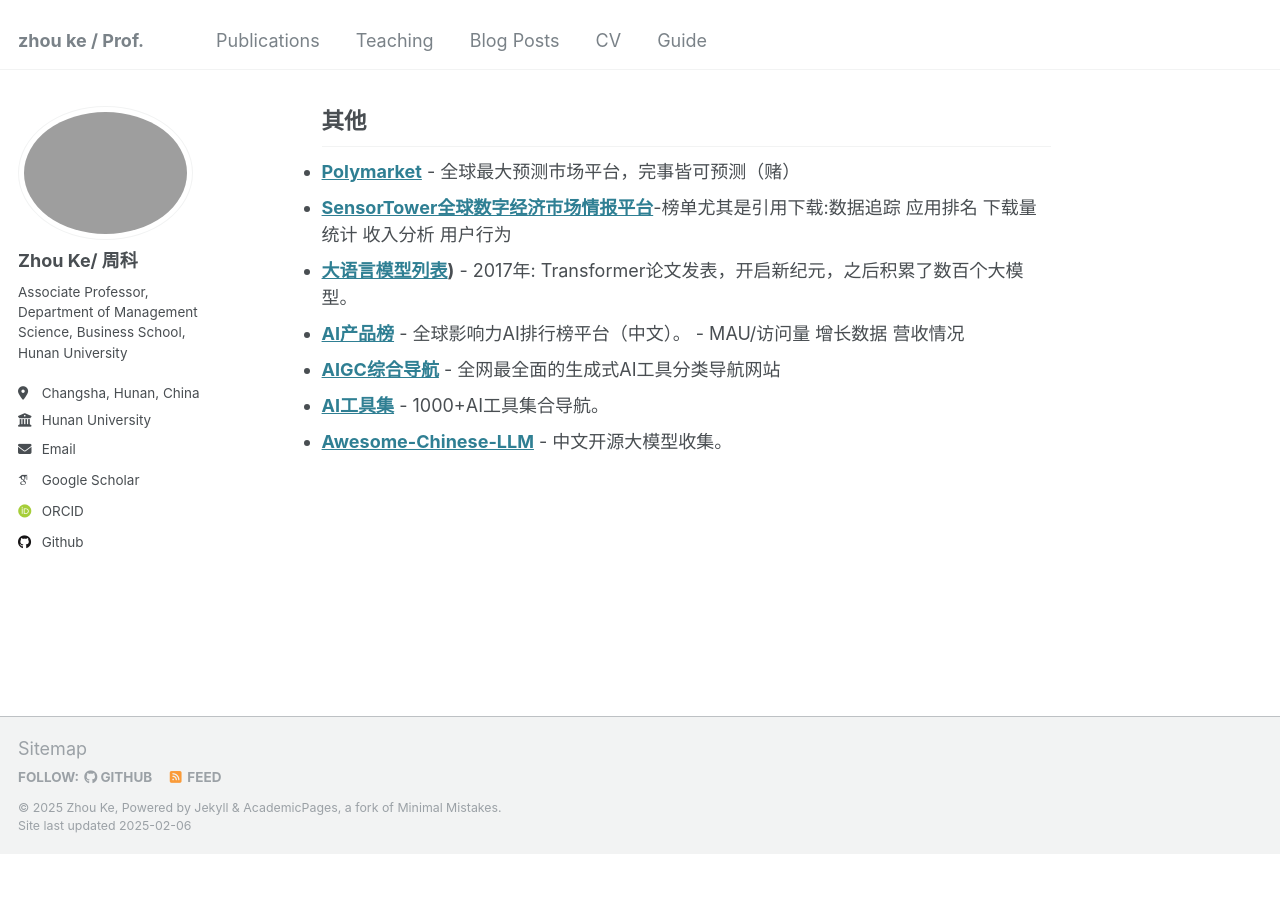
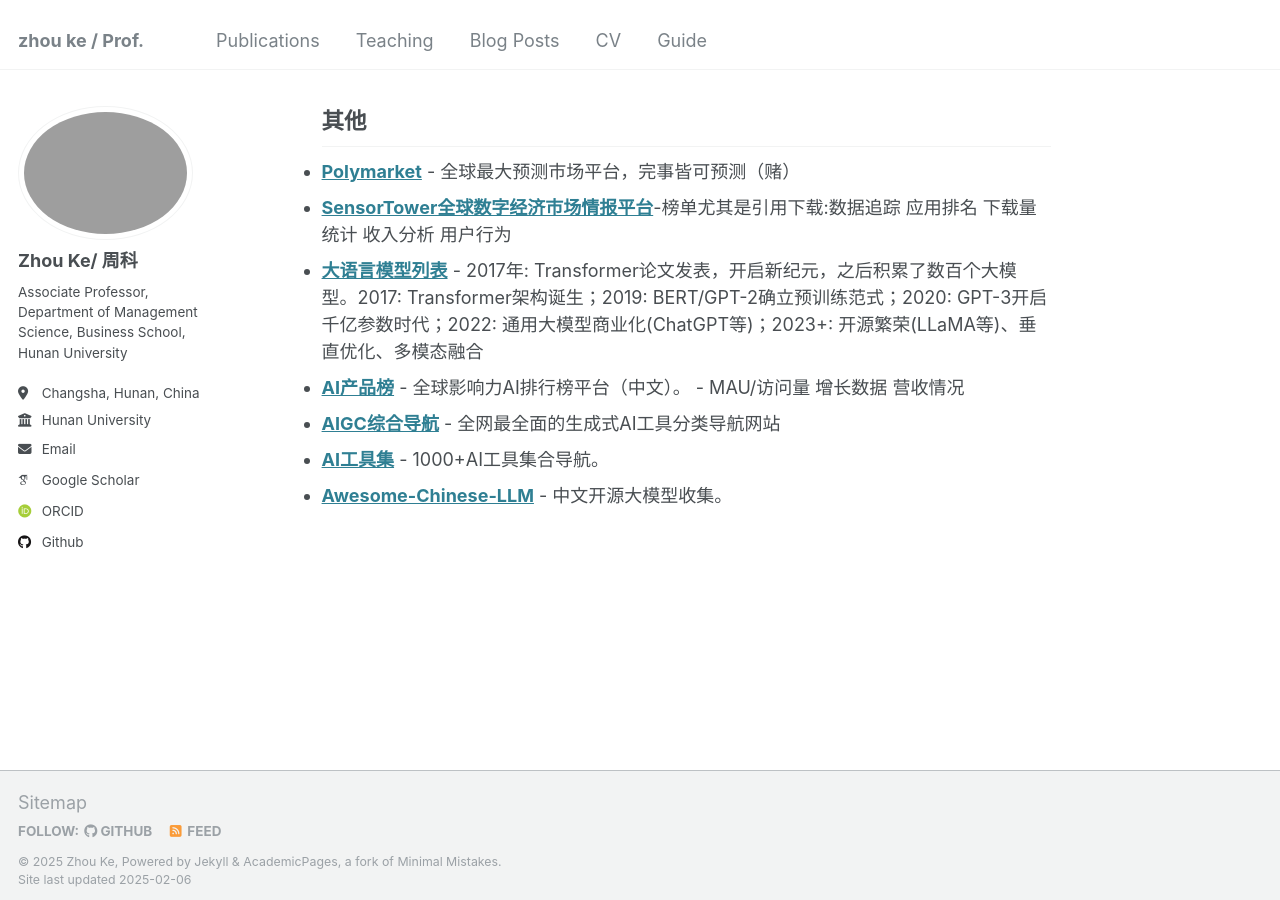
Before and after one commit to hustzhke/hustzhke.github.io, a Jekyll site: the page built from _pages/about.md, in a window 1280 px wide and 900 px high, scrolled down 3437 px. Built offline with Jekyll 4.4.1, drawn with Linux system fonts in a browser that asks for light colours; some web fonts are replaced; before the commit the page ends 4291 px from its top, so only the background shows below that.

Commit message:
Update about.md

```diff
--- a/_pages/about.md
+++ b/_pages/about.md
@@ -80,7 +80,7 @@
 ## 其他
 * **[Polymarket](https://polymarket.com)** - 全球最大预测市场平台，完事皆可预测（赌）
 * **[SensorTower全球数字经济市场情报平台](https://app.sensortower-china.com/top-charts?category=0&country=US&date=2025-02-04&device=iphone&os=ios)**-榜单尤其是引用下载:数据追踪 应用排名 下载量统计  收入分析 用户行为
-* **[大语言模型列表](https://lifearchitect.ai/models-table/))** - 2017年: Transformer论文发表，开启新纪元，之后积累了数百个大模型。
+* **[大语言模型列表](https://lifearchitect.ai/models-table/)** - 2017年: Transformer论文发表，开启新纪元，之后积累了数百个大模型。2017: Transformer架构诞生；2019: BERT/GPT-2确立预训练范式；2020: GPT-3开启千亿参数时代；2022: 通用大模型商业化(ChatGPT等)；2023+: 开源繁荣(LLaMA等)、垂直优化、多模态融合
 * **[AI产品榜](https://www.aicpb.com)** - 全球影响力AI排行榜平台（中文）。 - MAU/访问量 增长数据 营收情况
 * **[AIGC综合导航](https://www.aigc.cn/)** - 全网最全面的生成式AI工具分类导航网站
 * **[AI工具集](https://ai-bot.cn/)** - 1000+AI工具集合导航。
```
